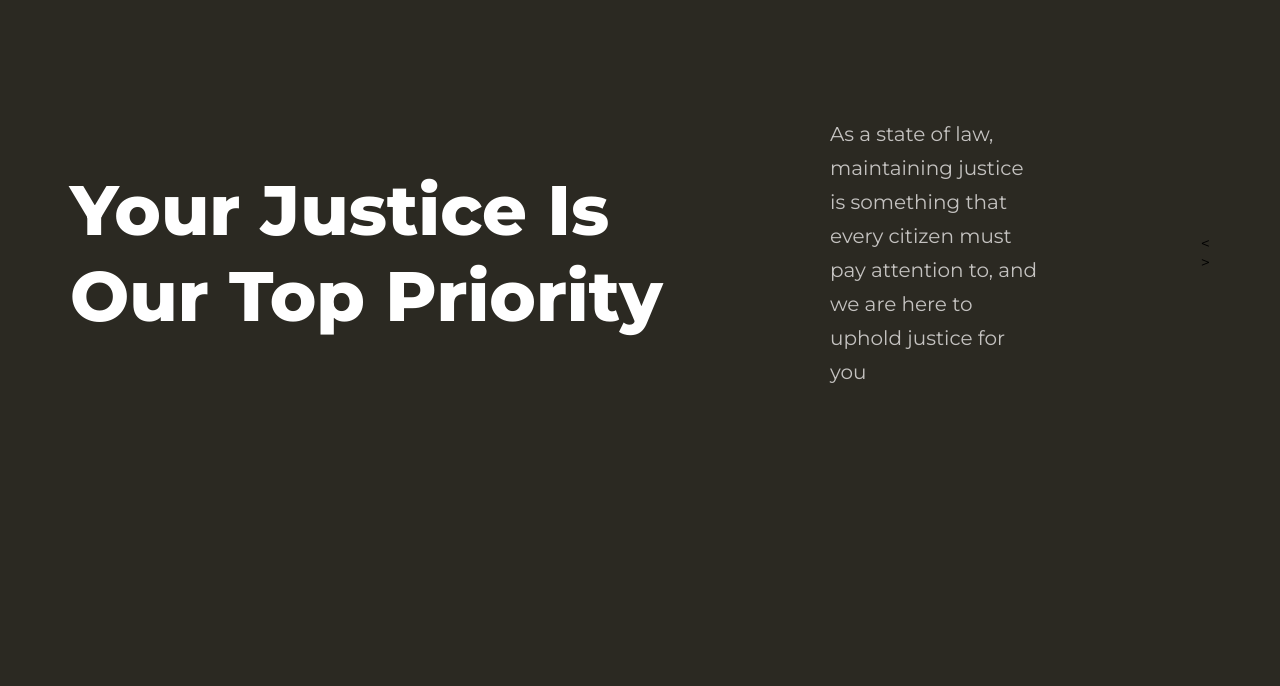
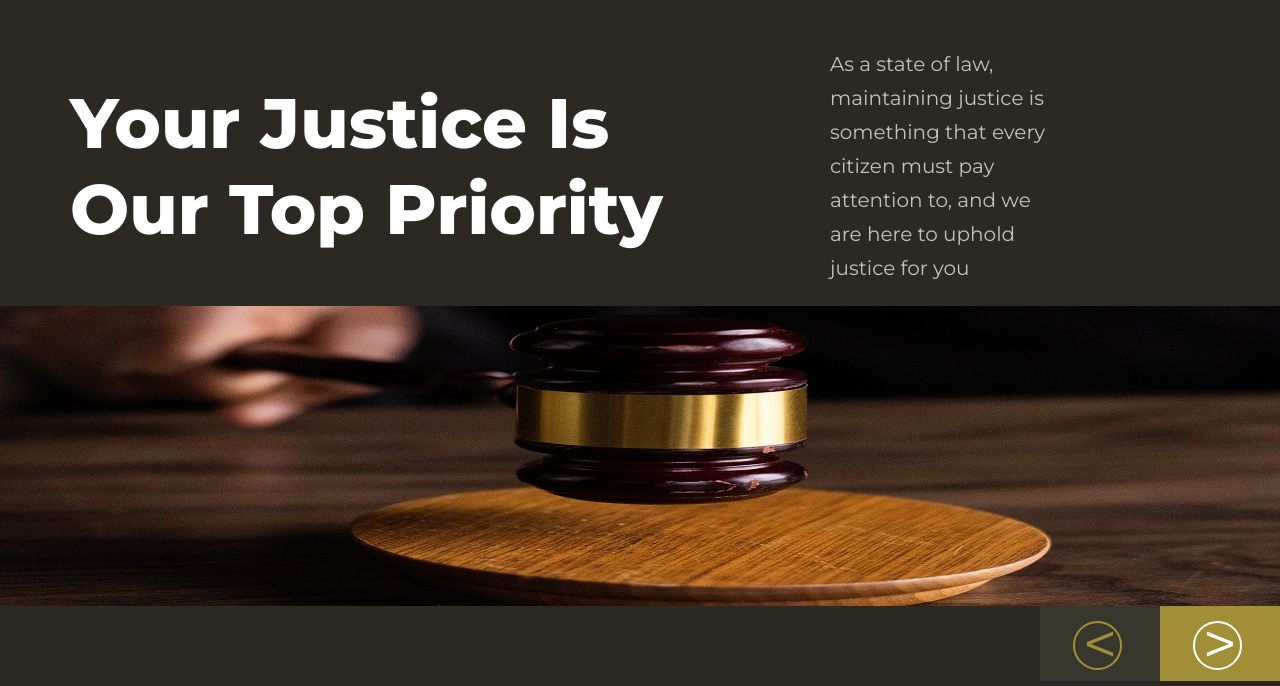
Before and after one commit to amannagle/Project3-law-home-page, a plain HTML site: page index.html in a window 1280 px wide. Shown: the part 114-800 px from the top of the page. Drawn offline with Linux system fonts and the light colour scheme.

Commit message:
styled arrow buttons

```diff
--- a/style.css
+++ b/style.css
@@ -46,7 +46,9 @@ button.button-small{
 section[aria-label="hero"]
 {
 
-  padding: 70px;
+  padding:  0px 70px;
+  display: flex;
+  flex-direction: column;
 }
 
 div.hero{
@@ -71,3 +73,71 @@ p.hero-body{
   /* font-size: 18p1x; */
   color: #c4c2c0;
 }
+
+div.bottom{
+  position: absolute;
+  background: url('assets/justice_cropped2.jpg');
+  background-size: cover;
+  background-position: center center;
+  width: 100vw;
+  height: 300px;
+  bottom: 80px;
+  z-index: -1;
+  right: 0px;
+}
+
+div.bottom>div{
+  position: absolute;
+  bottom: -75px;
+  right: 0px;
+  display: flex;
+}
+
+div.button-large-prev,div.button-large-next{
+  position: relative;
+  font-size: 60px;
+  display: flex;
+  align-items: center;
+  justify-content: center;
+  width: 120px;
+  height: 75px;
+  text-align: center;
+}
+
+
+div.button-large-prev{
+
+  background-color: #39372d;
+  color: #a08f36;
+}
+
+div.button-large-prev::before{
+  position: absolute;
+    content: '';
+    height: 45px;
+    width: 45px;
+    border-radius: 50%;
+    background-color: transparent;
+    top: 15px;
+    left: 33px;
+    color: transparent;
+    border: 2px solid #a08f36;
+}
+
+div.button-large-next{
+  background-color: #a08f36;
+  color: #ffffff;
+}
+
+div.button-large-next::before{
+  position: absolute;
+    content: '';
+    height: 45px;
+    width: 45px;
+    border-radius: 50%;
+    background-color: transparent;
+    top: 15px;
+    left: 33px;
+    color: transparent;
+    border: 2px solid #ffffff;
+}
```
Also changed, not shown: assets/justice_cropped2.jpg (added), 1 other file.
